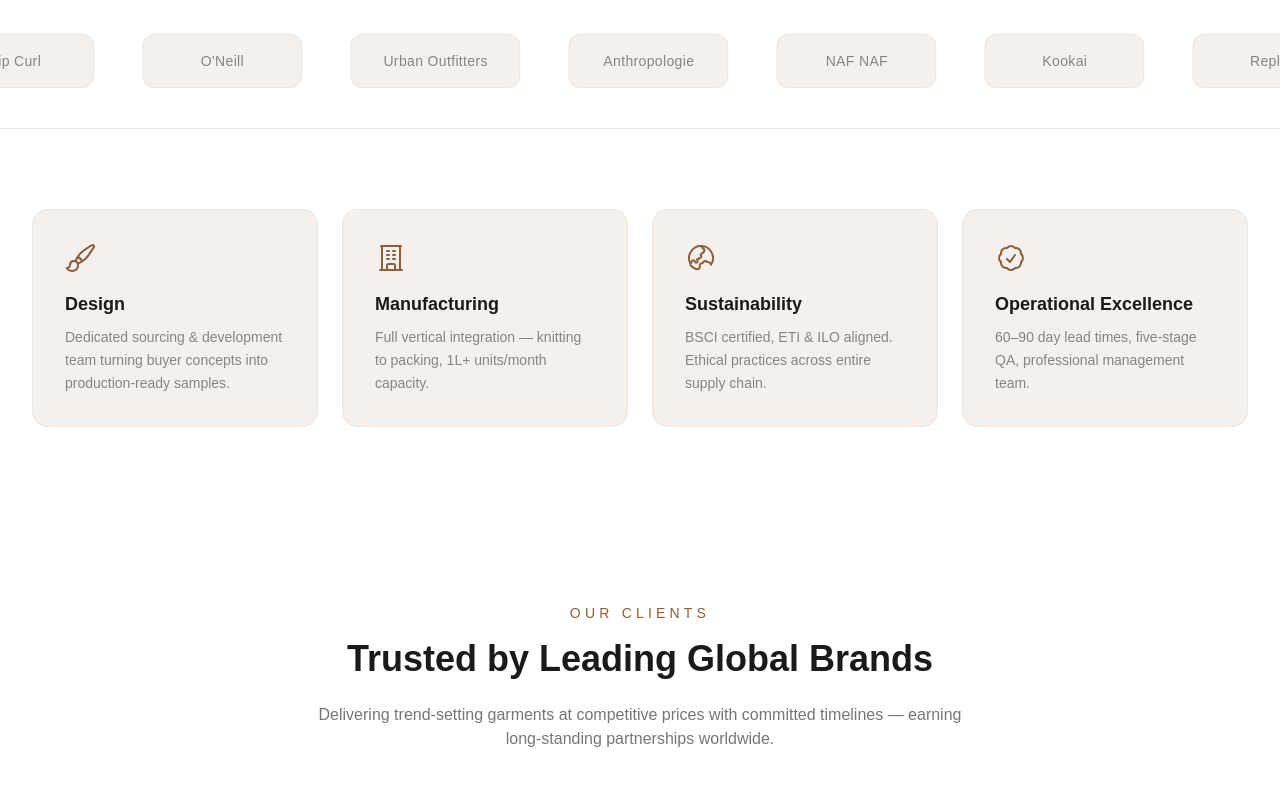
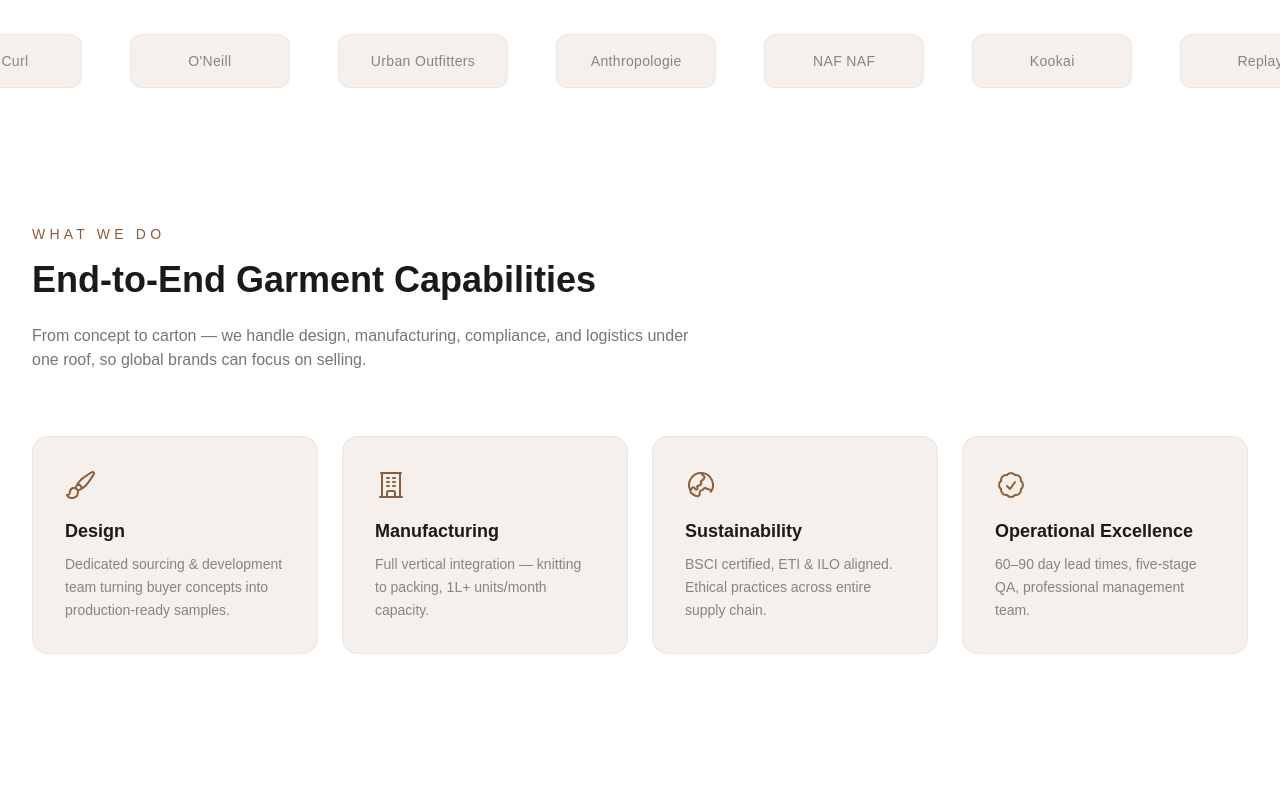
Before and after one commit to Comptech-Enterprises/fabstract, a Next.js app: page / in a window 1280 px wide. Shown: the part 1001-1800 px from the top of the page. Built offline with nearby package versions, Linux system fonts and the light colour scheme.

Commit message:
feat: add dedicated Capabilities section with Design, Manufacturing, Sustainability, Operational Excellence cards

```diff
--- a/src/app/page.tsx
+++ b/src/app/page.tsx
@@ -121,11 +121,12 @@ function Hero() {
         </div>
       </div>
 
-      {/* Key Strengths */}
-      <div className="border-t border-smoky-black/10 py-20">
-        <div className="max-w-7xl mx-auto px-4 sm:px-6 lg:px-8">
-          <div className="grid sm:grid-cols-2 lg:grid-cols-4 gap-6">
-            {[
+    </section>
+  );
+}
+
+function Capabilities() {
+  const strengths = [
     {
       title: "Design",
       desc: "Dedicated sourcing & development team turning buyer concepts into production-ready samples.",
@@ -154,7 +155,20 @@ function Hero() {
         <svg className="w-8 h-8" fill="none" viewBox="0 0 24 24" stroke="currentColor"><path strokeLinecap="round" strokeLinejoin="round" strokeWidth={1.5} d="M9 12.75L11.25 15 15 9.75M21 12c0 1.268-.63 2.39-1.593 3.068a3.745 3.745 0 01-1.043 3.296 3.745 3.745 0 01-3.296 1.043A3.745 3.745 0 0112 21c-1.268 0-2.39-.63-3.068-1.593a3.746 3.746 0 01-3.296-1.043 3.745 3.745 0 01-1.043-3.296A3.745 3.745 0 013 12c0-1.268.63-2.39 1.593-3.068a3.745 3.745 0 011.043-3.296 3.746 3.746 0 013.296-1.043A3.746 3.746 0 0112 3c1.268 0 2.39.63 3.068 1.593a3.746 3.746 0 013.296 1.043 3.745 3.745 0 011.043 3.296A3.745 3.745 0 0121 12z" /></svg>
       ),
     },
-            ].map((strength) => (
+  ];
+
+  return (
+    <section id="capabilities" className="py-24 bg-floral-white">
+      <div className="max-w-7xl mx-auto px-4 sm:px-6 lg:px-8">
+        <p className="text-olive-drab text-sm tracking-[0.3em] uppercase mb-4">What We Do</p>
+        <h2 className="text-smoky-black text-3xl sm:text-4xl font-bold mb-6 max-w-2xl">
+          End-to-End Garment Capabilities
+        </h2>
+        <p className="text-smoky-black/60 max-w-2xl mb-16">
+          From concept to carton — we handle design, manufacturing, compliance, and logistics under one roof, so global brands can focus on selling.
+        </p>
+        <div className="grid sm:grid-cols-2 lg:grid-cols-4 gap-6">
+          {strengths.map((strength) => (
             <div
               key={strength.title}
               className="bg-bone border border-smoky-black/5 rounded-2xl p-8 group hover:border-olive-drab/30 transition-all"
@@ -166,7 +180,6 @@ function Hero() {
               <p className="text-smoky-black/50 text-sm leading-relaxed">{strength.desc}</p>
             </div>
           ))}
-          </div>
         </div>
       </div>
     </section>
@@ -624,6 +637,7 @@ export default function Home() {
     <>
       <Navbar />
       <Hero />
+      <Capabilities />
       <Clients />
       <GlobalPresence />
       <Contact />
```
Lines whose indentation alone changed are shown as unchanged.
